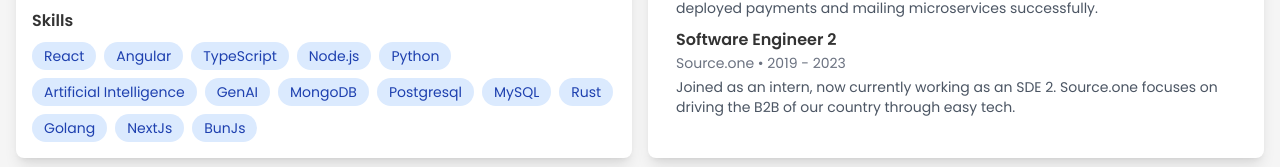
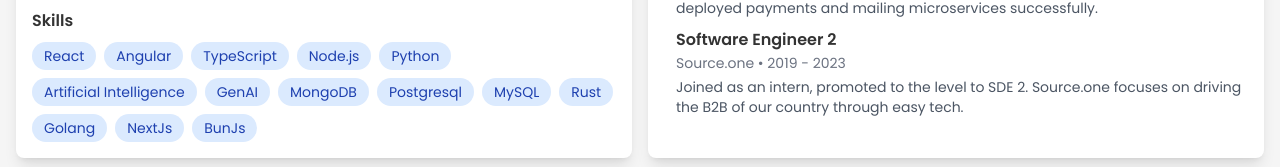
Before and after one commit to mokshchadha/react-portfolio, a React (Create React App) app: page / in a window 1280 px wide. Shown: the part 479-646 px from the top of the page. Built offline with nearby package versions, Linux system fonts and the light colour scheme.

Commit message:
updated about

```diff
--- a/src/components/about/About.jsx
+++ b/src/components/about/About.jsx
@@ -94,7 +94,7 @@ const About = () => {
                  Source.one • 2019 - 2023
                 </p>
                 <p className="mt-1 text-sm  text-gray-600 mb-1">
-                  Joined as an intern, now currently working as an SDE 2.
+                  Joined as an intern, promoted to the level to  SDE 2.
                   Source.one focuses on driving the B2B of our country through
                   easy tech.
                 </p>
```
